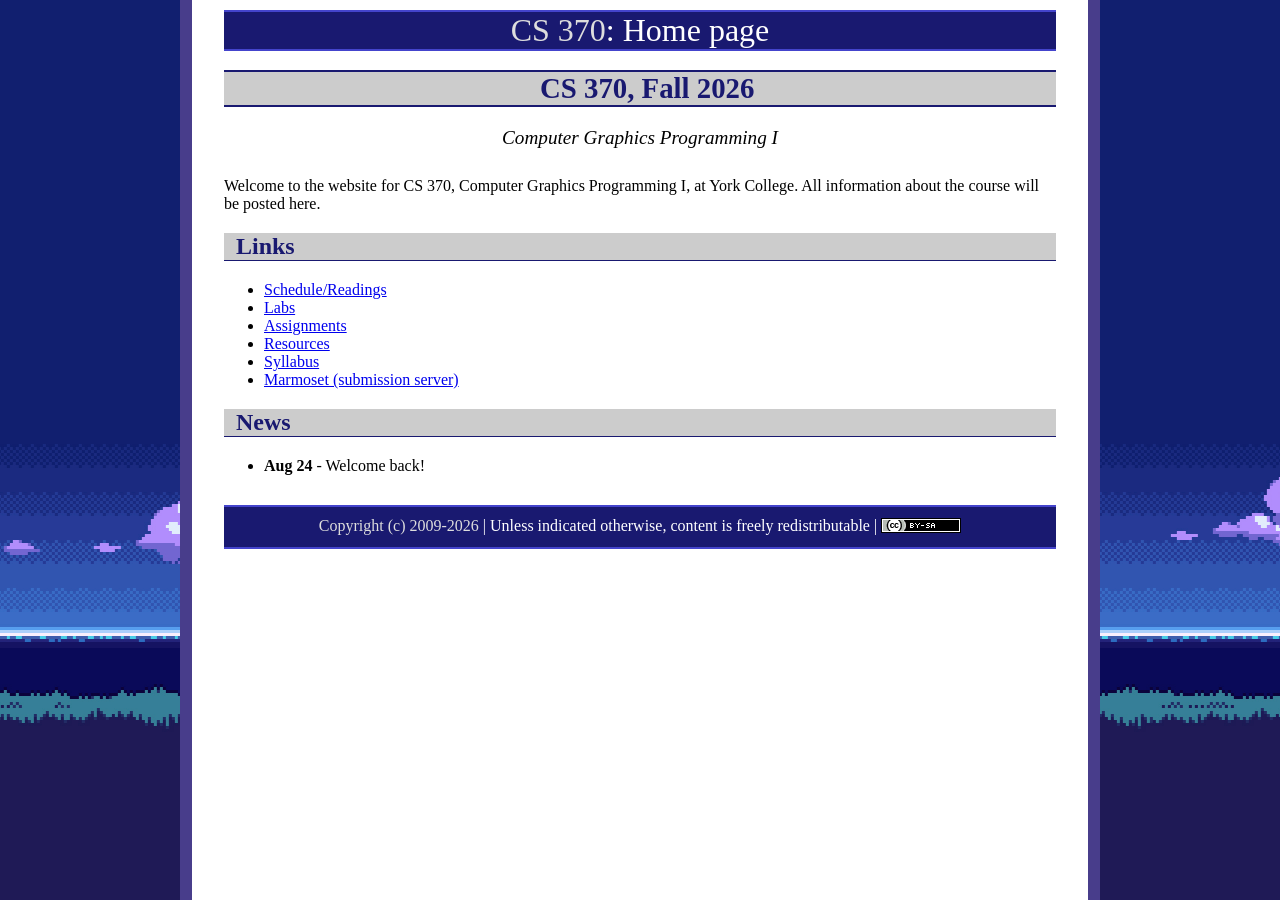
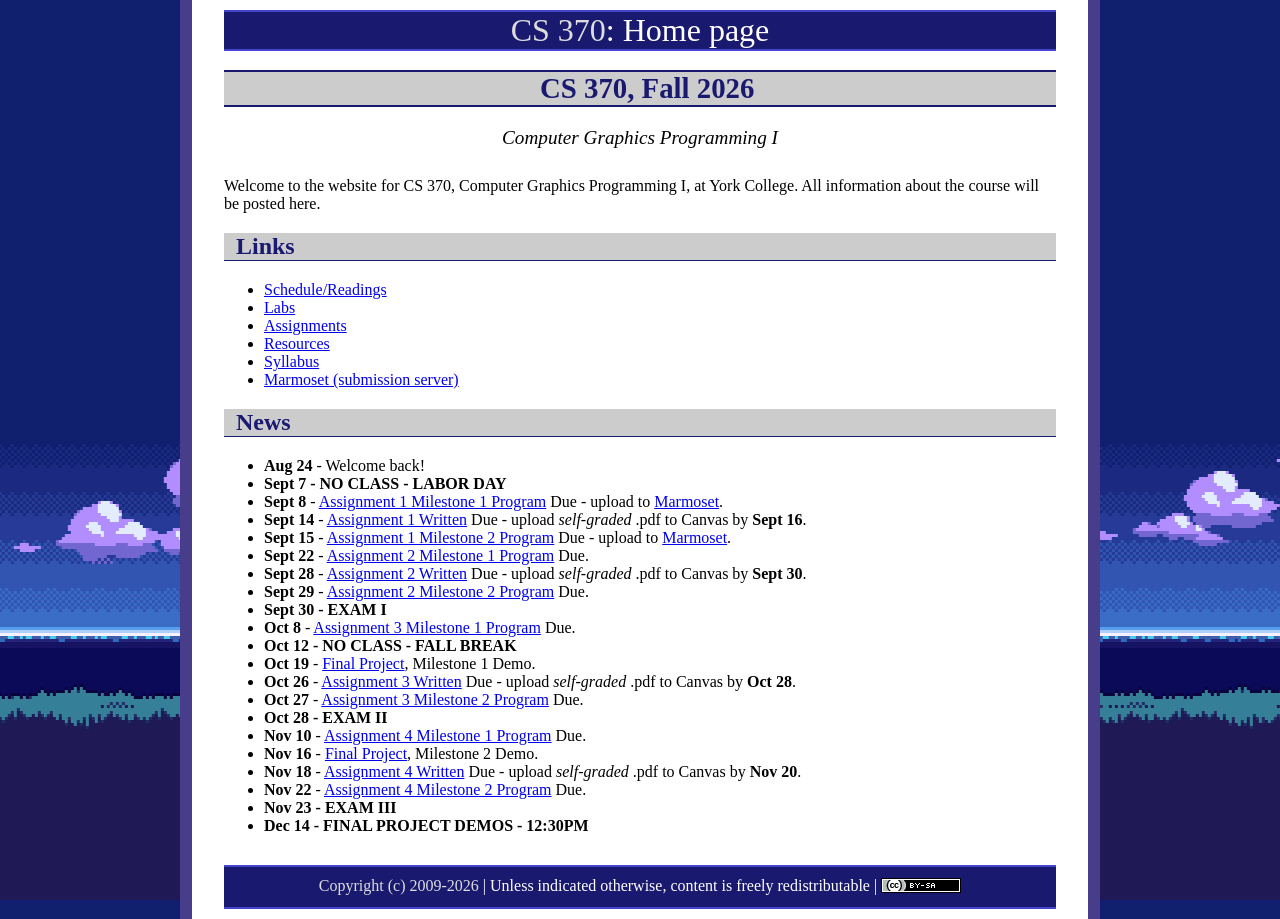
Before and after one commit to ycpcs/cs370-fall2026, a Jekyll site: the page built from index.md, in a window 1280 px wide. Built offline with Jekyll 4.4.1, drawn with Linux system fonts in a browser that asks for light colours.

Commit message:
add due dates
add due dates

```diff
--- a/index.md
+++ b/index.md
@@ -20,28 +20,23 @@ Welcome to the website for CS 370, Computer Graphics Programming I, at York Coll
 
 ## News
 * **Aug 24** - Welcome back!
-
-
-
-
-<!--
-* **Aug 26** - Welcome back!
-* **Sept 16** - [Assignment 1 Written](assign/assign01.html) Due - upload *self-graded* .pdf to Canvas by **Sept 18**.
-* **Sept 17** - [Assignment 1 Program](assign/assign01.html) Due - upload to [Marmoset](https://cs.ycp.edu/marmoset).
+* **Sept 7 - NO CLASS - LABOR DAY**
+* **Sept 8** - [Assignment 1 Milestone 1 Program](assign/assign01.html) Due - upload to [Marmoset](https://cs.ycp.edu/marmoset).
+* **Sept 14** - [Assignment 1 Written](assign/assign01.html) Due - upload *self-graded* .pdf to Canvas by **Sept 16**.
+* **Sept 15** - [Assignment 1 Milestone 2 Program](assign/assign01.html) Due - upload to [Marmoset](https://cs.ycp.edu/marmoset).
 * **Sept 22** - [Assignment 2 Milestone 1 Program](assign/assign02.html) Due.
-* **Sept 25** - [Assignment 2 Written](assign/assign02.html) Due - upload *self-graded* .pdf to Canvas by **Sept 27**.
+* **Sept 28** - [Assignment 2 Written](assign/assign02.html) Due - upload *self-graded* .pdf to Canvas by **Sept 30**.
 * **Sept 29** - [Assignment 2 Milestone 2 Program](assign/assign02.html) Due.
 * **Sept 30 - EXAM I**
-* **Oct 10** - [Assignment 3 Milestone 1 Program](assign/assign03.html) Due.
-* **Oct 14 - NO CLASS - FALL BREAK**
-* **Oct 16** - [Final Project](assign/project.html), Milestone 1 Demo.
-* **Oct 23** - [Assignment 3 Written](assign/assign03.html) Due - upload *self-graded* .pdf to Canvas by **Oct 25**.
+* **Oct 8** - [Assignment 3 Milestone 1 Program](assign/assign03.html) Due.
+* **Oct 12 - NO CLASS - FALL BREAK**
+* **Oct 19** - [Final Project](assign/project.html), Milestone 1 Demo.
+* **Oct 26** - [Assignment 3 Written](assign/assign03.html) Due - upload *self-graded* .pdf to Canvas by **Oct 28**.
 * **Oct 27** - [Assignment 3 Milestone 2 Program](assign/assign03.html) Due.
 * **Oct 28 - EXAM II**
 * **Nov 10** - [Assignment 4 Milestone 1 Program](assign/assign04.html) Due.
-* **Nov 12** - [Final Project](assign/project.html), Milestone 2 Demo.
+* **Nov 16** - [Final Project](assign/project.html), Milestone 2 Demo.
 * **Nov 18** - [Assignment 4 Written](assign/assign04.html) Due - upload *self-graded* .pdf to Canvas by **Nov 20**.
-* **Nov 19** - [Assignment 4 Milestone 2 Program](assign/assign04.html) Due.
-* **Nov 20 - EXAM III**
-* **Dec 11 - FINAL PROJECT DEMOS - 2:45-4:45PM**
--->
+* **Nov 22** - [Assignment 4 Milestone 2 Program](assign/assign04.html) Due.
+* **Nov 23 - EXAM III**
+* **Dec 14 - FINAL PROJECT DEMOS - 12:30PM**
```
